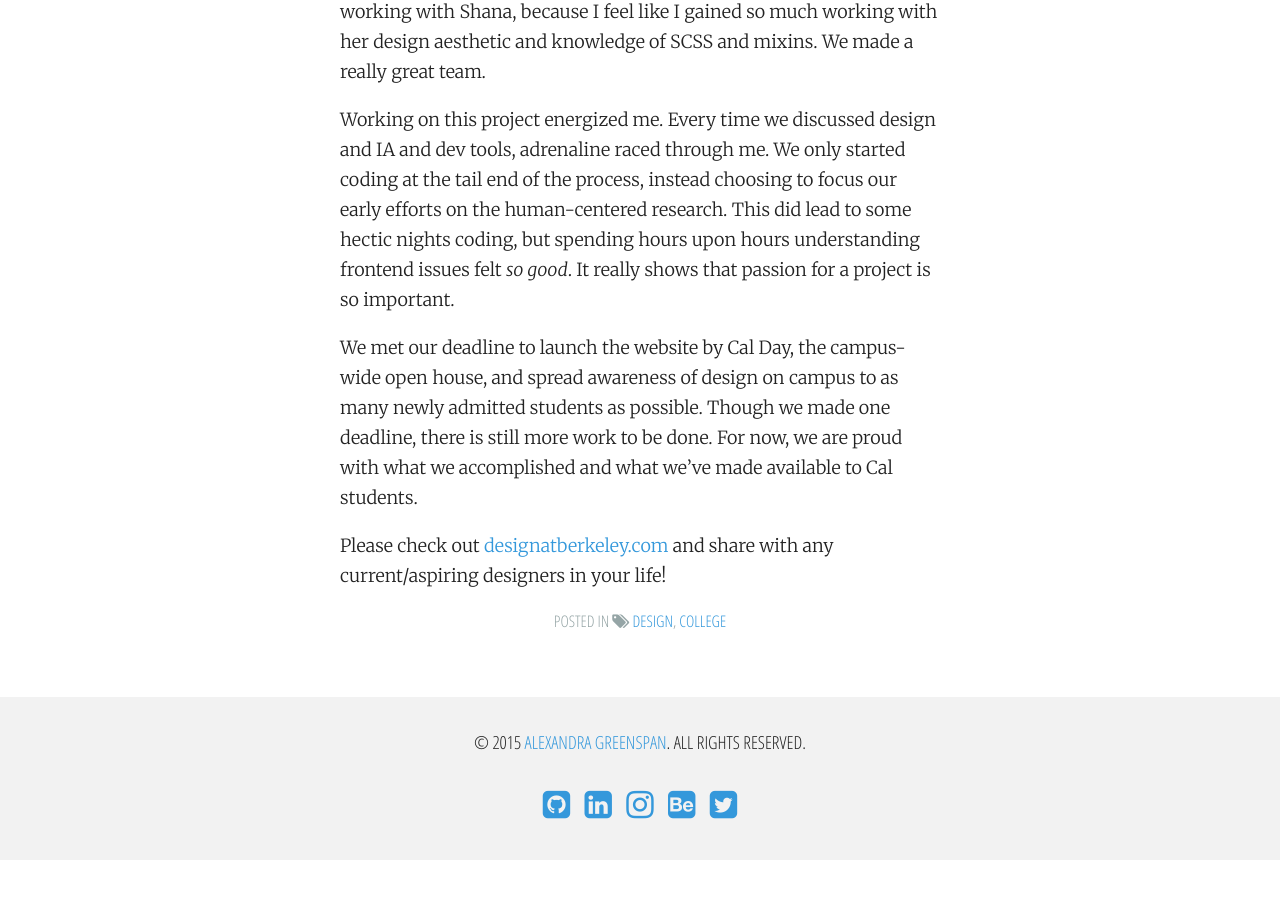
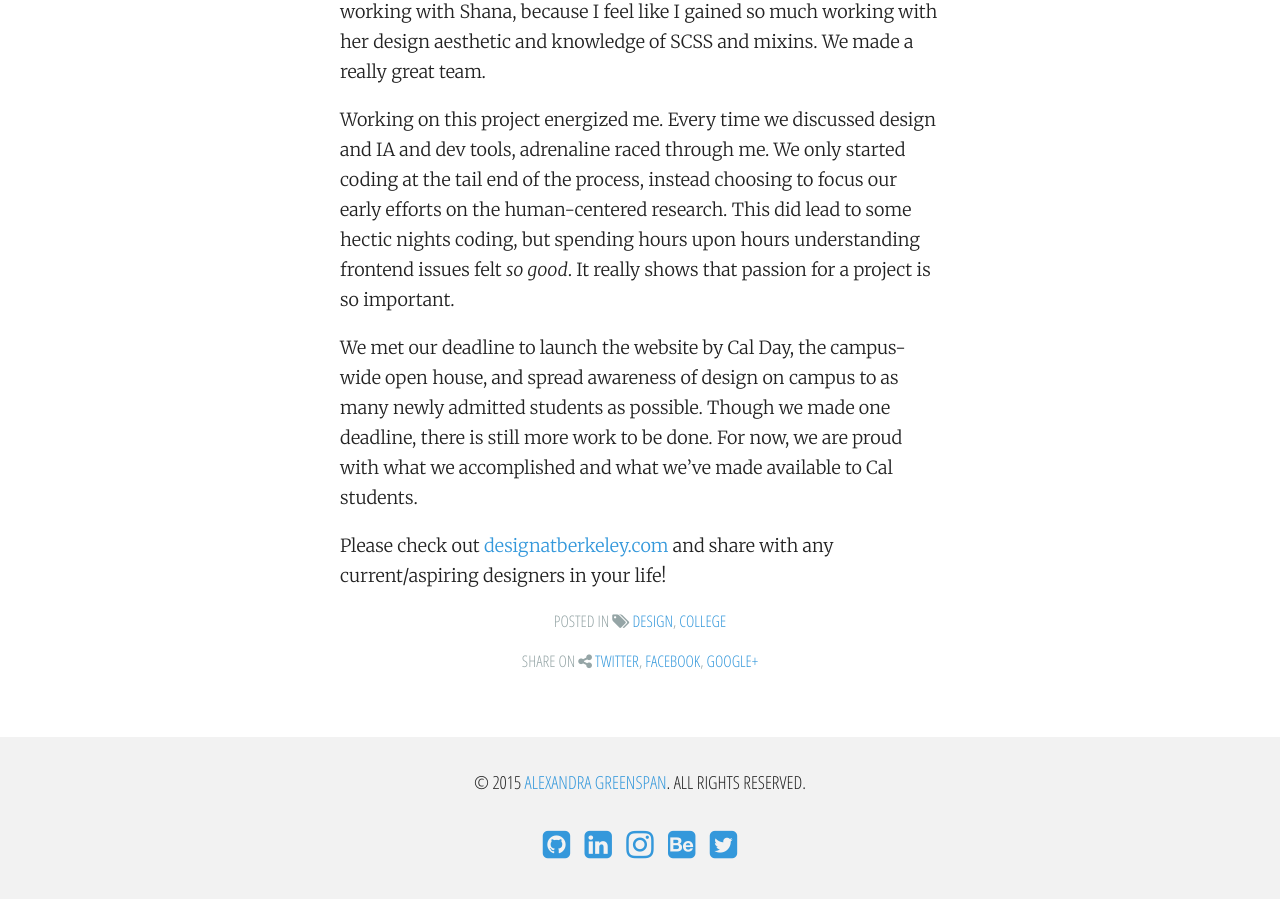
Before and after one commit to alexsg/alexsg, a Jekyll site: the page built from _posts/2015-04-21-design-at-berkeley.markdown, in a window 1280 px wide and 900 px high, scrolled down 3745 px. Built offline with Jekyll 4.4.1, drawn with Linux system fonts in a browser that asks for light colours; nearby versions of some CDN libraries; before the commit the page ends 4605 px from its top, so only the background shows below that; some of the changed lines change nothing that is shown.

Commit message:
social metadata

```diff
--- a/_config.yml
+++ b/_config.yml
@@ -1,5 +1,6 @@
 # Site settings
 title: Alexandra Greenspan
+name: Alexandra Greenspan
 email: alexandra.greenspan@gmail.com
 description: > # this means to ignore newlines until "baseurl:"
   Portfolio and Blog
@@ -7,6 +8,14 @@
 url: "http://alexsg.com" # the base hostname & protocol for your site
 twitter_username: polarwishes
 github_username:  alexsg
+facebook_username: alexandra.greenspan
+
+timezone:       America/Los_Angeles
+locale:         en_us
+icon:           /media/me.jpg
+author:
+  google_plus:  username
+fb_admins:      https://www.facebook.com/alexandra.greenspan
 
 # Build settings
 markdown: kramdown
--- a/_includes/head.html
+++ b/_includes/head.html
@@ -8,6 +8,9 @@
 
   <title>{% if page.title %}{{ site.title }} | {{ page.title }}{% else %}{{ site.title }}{% endif %}</title>
   <meta name="description" content="{% if page.excerpt %}{{ page.excerpt | strip_html | strip_newlines | truncate: 160 }}{% else %}{{ site.description }}{% endif %}">
+
+  <!-- SOCIAL METADATA -->
+  {% include opengraph.html %}
 
   <link rel="stylesheet" href="//maxcdn.bootstrapcdn.com/font-awesome/4.3.0/css/font-awesome.min.css">
   <link rel="stylesheet" href="{{ "/css/main.css" | prepend: site.baseurl }}">
--- /dev/null
+++ b/_includes/opengraph.html
@@ -0,0 +1,39 @@
+<meta property="og:title" content="{% if page.title %}{{ page.title }}{% else %}{{ site.name }}{% endif %}">
+<meta property="og:type" content="{% if page.date %}article{% else %}website{% endif %}">
+<meta property="og:url" content="{{ page.url | replace:'index.html','' | prepend: site.baseurl | prepend: site.url }}">
+<meta property="og:image" content="{% if page.featured_image %}{{ page.featured_image | prepend: site.baseurl | prepend: site.url }}{% else %}{{ site.icon | prepend: site.baseurl | prepend: site.url }}{% endif %}">
+<meta property="og:description" content="{% if page.excerpt %}{{ page.excerpt | strip_html | strip_newlines | truncate: 160 }}{% else %}{{ site.description }}{% endif %}">
+<meta property="og:site_name" content="{{ site.name }}">
+<meta property="og:locale" content="{{ site.locale }}">
+
+{% if page.date %}
+  <meta property="article:modified_time" content="{% if page.last_modified_at %}{{ page.last_modified_at | date_to_xmlschema }}{% else %}{{ page.date | date_to_xmlschema }}{% endif %}">
+  <meta property="article:published_time" content="{{ page.date | date_to_xmlschema }}">
+  <meta property="article:author" content="https://www.facebook.com/{{ site.facebook_username }}">
+  {% for post in site.related_posts limit:3 %}
+    <meta property="og:see_also" content="{{ post.url | replace:'index.html','' | prepend: site.baseurl | prepend: site.url }}">
+  {% endfor %}
+{% endif %}
+
+{% if page.categories %}
+  {% for category in page.categories limit:1 %}
+  <meta property="article:section" content="{{ category }}">
+  {% endfor %}
+{% endif %}
+
+{% if page.tags %}
+  {% for tag in page.tags %}
+  <meta property="article:tag" content="{{ tag }}">
+  {% endfor %}
+{% endif %}
+
+<meta property="fb:admins" content="{{ site.fb_admins }}">
+
+
+<meta name="twitter:card" content="summary">
+<meta name="twitter:site" content="@{{ site.twitter_username }}">
+<meta name="twitter:creator" content="@{{ site.twitter_username }}">
+<meta name="twitter:title" content="{% if page.title %}{{ page.title }}{% else %}{{ site.name }}{% endif %}">
+<meta name="twitter:description" content="{% if page.excerpt %}{{ page.excerpt | strip_html | strip_newlines | truncate: 160 }}{% else %}{{ site.description }}{% endif %}">
+<meta name="twitter:image" content="{% if page.featured_image %}{{ page.featured_image | prepend: site.baseurl | prepend: site.url }}{% else %}{{ site.icon | prepend: site.baseurl | prepend: site.url }}{% endif %}">
+<meta name="twitter:url" content="{{ page.url | replace:'index.html','' | prepend: site.baseurl | prepend: site.url }}">
--- a/_layouts/post.html
+++ b/_layouts/post.html
@@ -32,6 +32,12 @@
     {{ content }}
 
 	<div class="post-meta tags">{{ tags_content }}</div>
+    <div class="post-meta tags">
+        Share on <i class="fa fa-share-alt"></i>
+            <a href="https://twitter.com/intent/tweet?text={{ page.title }}&url={{ site.url }}{{ page.url }}&via={{ site.twitter_username }}&related={{ site.twitter_username }}" rel="nofollow" title="Share on Twitter" onclick="window.open(this.href, 'twitter-share', 'width=550,height=235');return false;">Twitter</a>,
+            <a href="https://facebook.com/sharer.php?u={{ site.url }}{{ page.url }}" rel="nofollow" target="_blank" title="Share on Facebook" onclick="window.open(this.href, 'facebook-share','width=580,height=296');return false;">Facebook</a>,
+            <a href="https://plus.google.com/share?url={{ site.url }}{{ page.url }}" rel="nofollow" target="_blank" title="Share on Google+" onclick="window.open(this.href, 'google-plus-share', 'width=490,height=530');return false;">Google+</a>
+    </div>
 
     <!-- {% if page.tags %}<div class="post-meta tags">Posted in  • {% for tag in page.tags %}{{ tag }} • {% endfor %}</div>{% endif %} -->
 
--- a/_posts/2015-04-21-design-at-berkeley.markdown
+++ b/_posts/2015-04-21-design-at-berkeley.markdown
@@ -2,6 +2,7 @@
 layout: post
 title: Design at Berkeley
 date: '2015-04-21 05:40:58'
+featured_image: /content/images/2015/Apr/flyer.png
 categories: blog
 tags: [Design, College]
 
```
